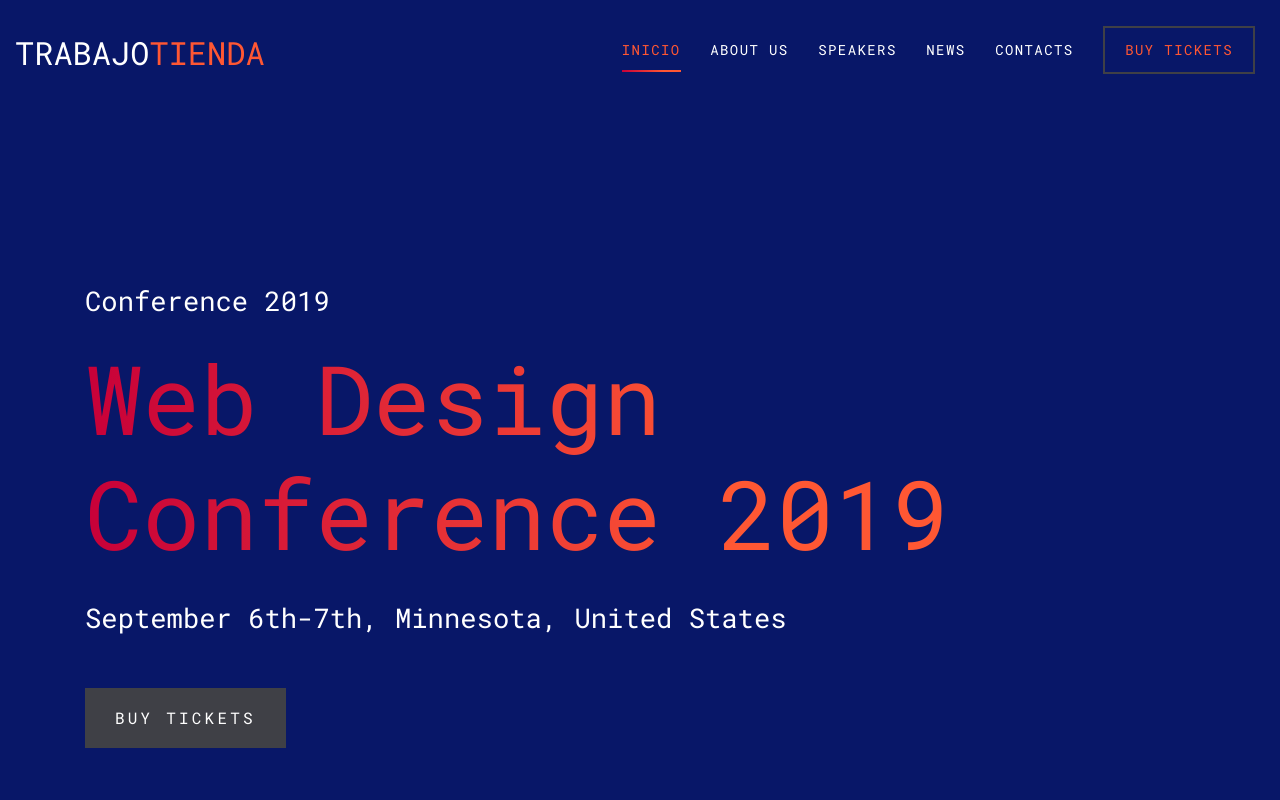
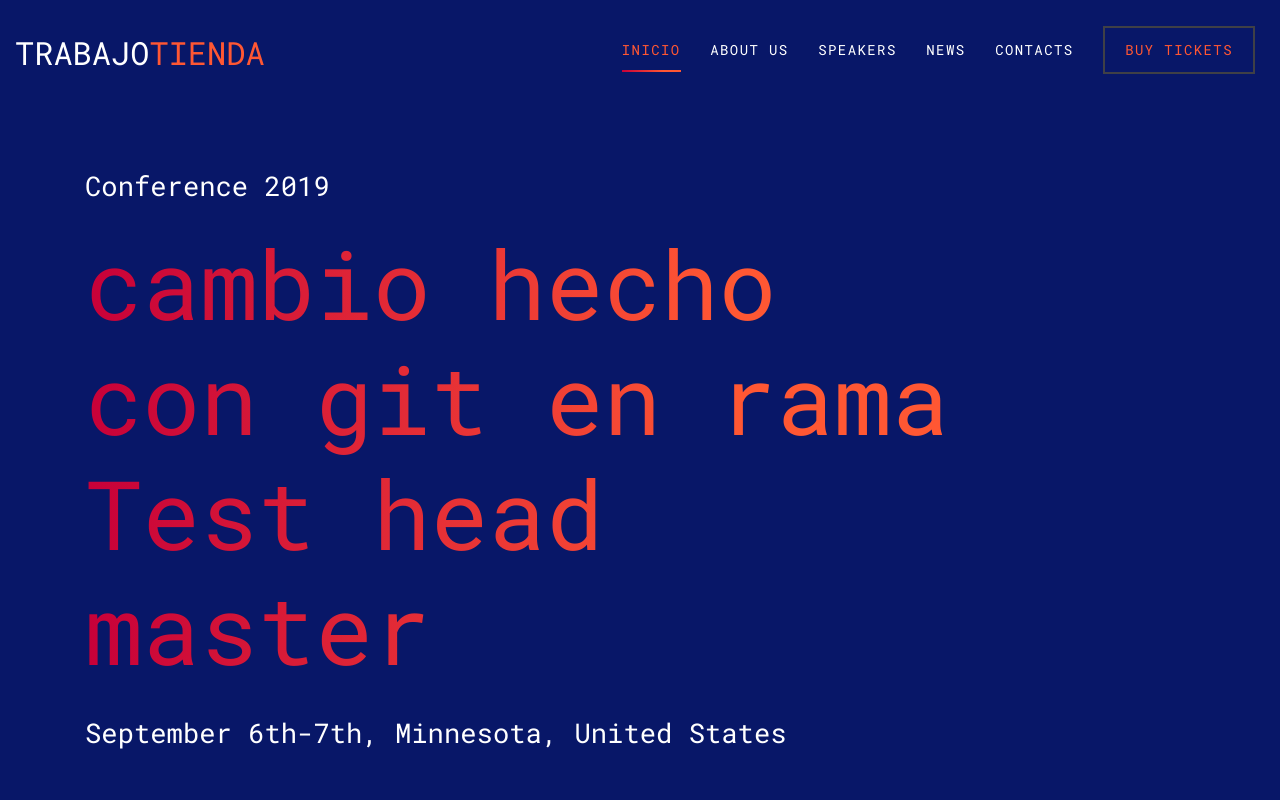
Before and after one commit to mpedraza2020/prueba1, a plain HTML site: page index.html in a window 1280 px wide. Shown: the top 800 px of the page. Drawn offline with Linux system fonts and the light colour scheme; files whose address does not match are found by name.

Commit message:
cambio para rama test

```diff
--- a/index.html
+++ b/index.html
@@ -62,7 +62,7 @@
             <div class="row align-items-center">
                 <div class="col-md-10">
                     <span class="d-block mb-3 caption" data-aos="fade-up" data-aos-delay="100">Conference 2019</span>
-                    <h1 class="d-block mb-4" data-aos="fade-up" data-aos-delay="200">Web Design Conference 2019</h1>
+                    <h1 class="d-block mb-4" data-aos="fade-up" data-aos-delay="200">cambio hecho con git en rama Test head master</h1>
                     <span class="d-block mb-5 caption" data-aos="fade-up" data-aos-delay="300">September 6th-7th, Minnesota, United States</span>
                     <a href="#" class="btn-custom" data-aos="fade-up" data-aos-delay="400"><span>Buy Tickets</span></a>
                 </div>
@@ -83,7 +83,8 @@
                 </div>
                 <div class="col-lg-5 mt-5 pl-lg-5" data-aos="fade-up" data-aos-delay="200">
                     <p>Lorem ipsum dolor sit amet consectetur adipisicing elit. Natus error deleniti dolores necessitatibus eligendi. Nesciunt repellendus ab voluptatibus. Minima architecto impedit eaque molestiae dicta quam. Cum ducimus. Culpa distinctio
-                        aperiam</p>
+                        aperiam
+                    </p>
                 </div>
             </div>
 
@@ -96,7 +97,8 @@
                     <div class="bio pl-lg-5">
                         <span class="text-uppercase text-primary d-block mb-3" data-aos="fade-right" data-aos-delay="300">Web Designer</span>
                         <p class="mb-4" data-aos="fade-right" data-aos-delay="400">Lorem ipsum dolor sit amet consectetur adipisicing elit. Natus error deleniti dolores necessitatibus eligendi. Nesciunt repellendus ab voluptatibus. Minima architecto impedit eaque molestiae dicta quam. Cum ducimus. Culpa distinctio
-                            aperiam</p>
+                            aperiam
+                        </p>
                         <p data-aos="fade-right" data-aos-delay="500">
                             Follow Emely &mdash;
                             <a href="#" class="p-2"><span class="icon-facebook"></span></a>
@@ -116,7 +118,8 @@
                     <div class="bio pr-lg-5">
                         <span class="text-uppercase text-primary d-block mb-3" data-aos="fade-left" data-aos-delay="300">Web Designer</span>
                         <p class="mb-4" data-aos="fade-left" data-aos-delay="400">Lorem ipsum dolor sit amet consectetur adipisicing elit. Natus error deleniti dolores necessitatibus eligendi. Nesciunt repellendus ab voluptatibus. Minima architecto impedit eaque molestiae dicta quam. Cum ducimus. Culpa distinctio
-                            aperiam</p>
+                            aperiam
+                        </p>
                         <p data-aos="fade-left" data-aos-delay="500">
                             Follow Alex &mdash;
                             <a href="#" class="p-2"><span class="icon-facebook"></span></a>
@@ -136,7 +139,8 @@
                     <div class="bio pl-lg-5">
                         <span class="text-uppercase text-primary d-block mb-3" data-aos="fade-right" data-aos-delay="300">Web Designer</span>
                         <p class="mb-4" data-aos="fade-right" data-aos-delay="400">Lorem ipsum dolor sit amet consectetur adipisicing elit. Natus error deleniti dolores necessitatibus eligendi. Nesciunt repellendus ab voluptatibus. Minima architecto impedit eaque molestiae dicta quam. Cum ducimus. Culpa distinctio
-                            aperiam</p>
+                            aperiam
+                        </p>
                         <p data-aos="fade-right" data-aos-delay="500">
                             Follow Aaron &mdash;
                             <a href="#" class="p-2"><span class="icon-facebook"></span></a>
@@ -157,7 +161,8 @@
                     <div class="bio pr-lg-5">
                         <span class="text-uppercase text-primary d-block mb-3" data-aos="fade-left" data-aos-delay="300">Web Designer</span>
                         <p class="mb-4" data-aos="fade-left" data-aos-delay="400">Lorem ipsum dolor sit amet consectetur adipisicing elit. Natus error deleniti dolores necessitatibus eligendi. Nesciunt repellendus ab voluptatibus. Minima architecto impedit eaque molestiae dicta quam. Cum ducimus. Culpa distinctio
-                            aperiam</p>
+                            aperiam
+                        </p>
                         <p data-aos="fade-left" data-aos-delay="500">
                             Follow Chris &mdash;
                             <a href="#" class="p-2"><span class="icon-facebook"></span></a>
```
